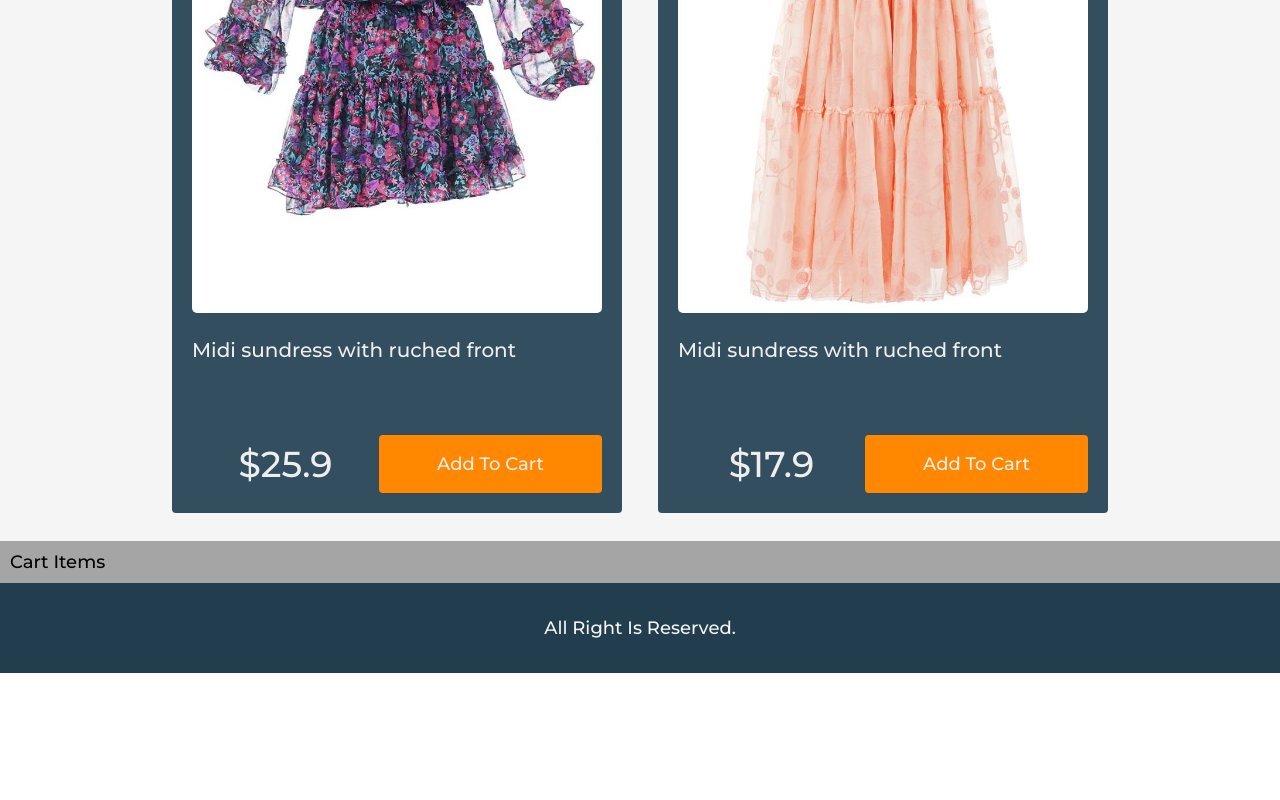
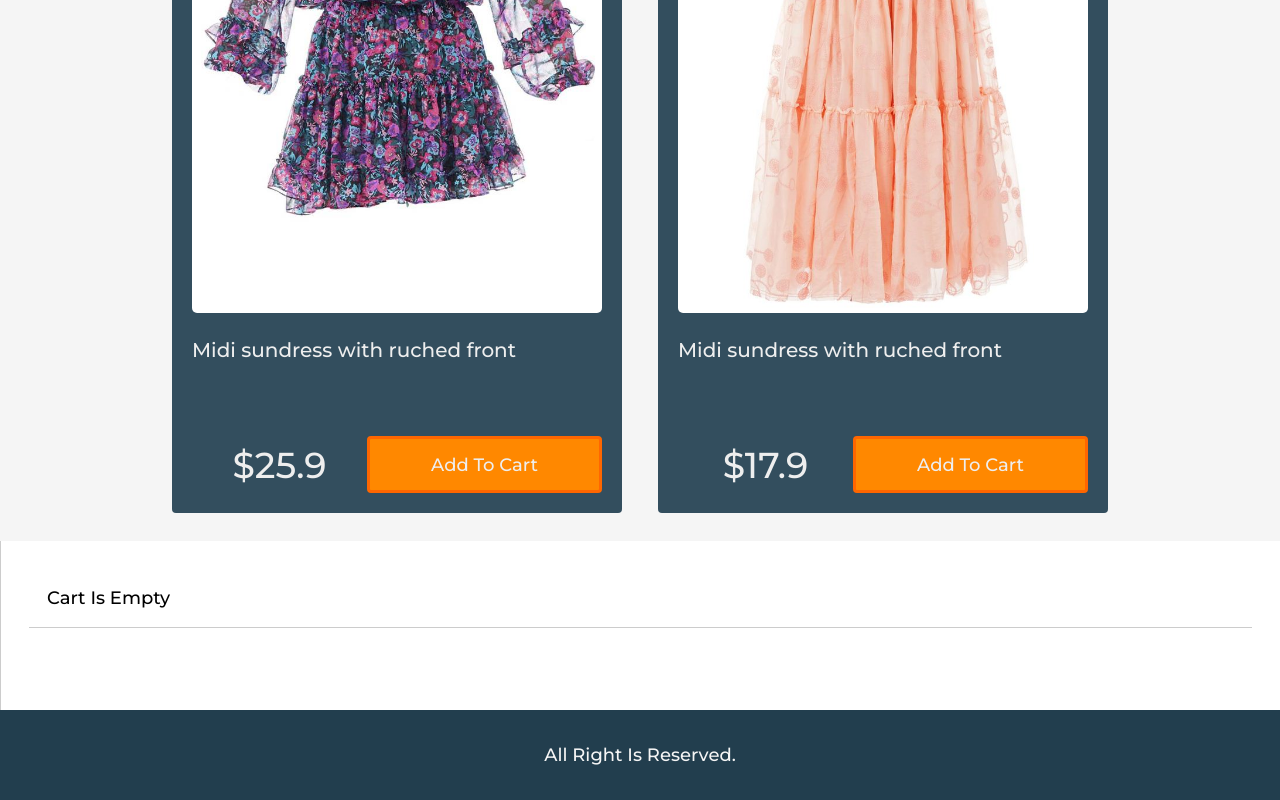
Before and after one commit to MohamadHadiyan/react-shopping-cart, a React (Create React App) app: page / in a window 1280 px wide. Shown: the part 2206-3006 px from the top of the page. Before the commit the page ends 2879 px from the top, so only its background shows below. Built offline with nearby package versions, Linux system fonts and the light colour scheme.

Commit message:
cart component

```diff
--- a/src/App.js
+++ b/src/App.js
@@ -1,6 +1,7 @@
 // feature 1
 // test 1
 import React from 'react';
+import Cart from './components/Cart';
 import Filter from './components/Filter';
 import Products from './components/Products';
 
@@ -14,10 +15,44 @@ class App extends React.Component {
 
     this.state = {
       products: data.products,
+      cartItems: [],
       size: "",
       sort: ""
     }
   }
+
+  //Add to Cart method
+  addToCart = (product) => {
+    const cartItems = this.state.cartItems.slice()
+
+    let alreadyInCart = false
+
+    cartItems.forEach((item) => {
+      if (item._id === product._id) {
+        item.count++
+        alreadyInCart = true
+      }
+    })
+
+    if (!alreadyInCart) {
+      cartItems.push({ ...product, count: 1 })
+    }
+
+    this.setState({ cartItems })
+
+  }
+
+
+  removeFromCart = (product) => {
+    const cartItems = this.state.cartItems.slice()
+
+    this.setState({
+      cartItems: cartItems.filter((x) => x._id !== product._id)
+    })
+  }
+
+
+  // Sort products method
 
   sortProducts = (event) => {
     //impl
@@ -33,6 +68,8 @@ class App extends React.Component {
       ))
     }))
   }
+
+  // Filter products method
 
   filterProducts = (event) => {
     //impl
@@ -72,10 +109,10 @@ class App extends React.Component {
                 filterProducts={this.filterProducts}
                 sortProducts={this.sortProducts}
               ></Filter>
-              <Products products={this.state.products} />
+              <Products products={this.state.products} addToCart={this.addToCart} />
             </div>
             <div className="sidebar">
-              Cart Items
+              <Cart cartItems={this.state.cartItems} removeFromCart={this.removeFromCart} />
             </div>
           </div>
         </main>
--- /dev/null
+++ b/src/components/Cart.js
@@ -0,0 +1,57 @@
+import React, { Component } from 'react'
+import FormatCurrency from '../Util'
+
+export default class Cart extends Component {
+
+    render() {
+
+        const { cartItems } = this.props
+
+        return (
+            <div>
+                {
+                    cartItems.length === 0 ? (
+                        <div className="cart cart-header">Cart Is Empty</div>
+                    )
+                        :
+                        (
+                            <div className="cart cart-header">
+                                You have {cartItems.length} in the cart {" "}
+                            </div>
+                        )
+                }
+                <div className="cart">
+                    <ul className="cart-items">
+                        {cartItems.map((item) => (
+                            <li key={item._id}>
+                                <div>
+                                    <img src={item.image} alt={item.title} />
+                                </div>
+                                <div>
+                                    <div>{item.title}</div>
+                                    <div className="right">
+                                        {FormatCurrency(item.price)} X {item.count}{" "}
+                                        <button className="button" onClick={() => this.props.removeFromCart(item)}>Remove</button>
+                                    </div>
+                                </div>
+                            </li>
+                        ))}
+                    </ul>
+                </div>
+                {cartItems.length !== 0 && (
+                    <div className="cart">
+                        <div className="total">
+                            <div>
+                                Total: {" "}
+                                {FormatCurrency(
+                                    cartItems.reduce((a, c) => a + (c.price * c.count), 0))
+                                }
+                            </div>
+                            <button className="button primary">proceed</button>
+                        </div>
+                    </div>
+                )}
+            </div>
+        )
+    }
+}
--- a/src/components/Products.js
+++ b/src/components/Products.js
@@ -15,7 +15,7 @@ export default class Products extends Component {
                                 </a>
                                 <div className="product-price">
                                     <div>{FormatCurrency(product.price)}</div>
-                                    <button className="button primary">Add To Cart</button>
+                                    <button onClick={() => this.props.addToCart(product)} className="button primary">Add To Cart</button>
                                 </div>
                             </div>
                         </li>
--- a/src/index.css
+++ b/src/index.css
@@ -27,6 +27,16 @@ body,#root{
   grid-template-columns: 1fr;
   height: 100%;
 
+}
+
+/* Global styling */
+.button{
+  padding: 0.8rem 1.5rem;
+  border: none;
+  border-radius: 4px;
+  background-color: #f5f5f5;
+  border:3px solid #ff6600;
+  cursor: pointer;
 }
 
 /* ====================== Start header area ====================== */
@@ -69,15 +79,97 @@ main{
   flex-wrap: wrap;
 }
 
+/* ====================== Start sidebar area ====================== */
+
+.sidebar{
+  flex: 1 20rem;
+  /* background-color: #a5a5a5; */
+  /* box-shadow: 3px 5px 8px #223e4e; */
+  border-left: 1px solid #ccc;
+  padding: 10px;
+}
+
+/* ==== Cart Items style ==== */
+
+.cart{
+  display:flex;
+  padding: 1rem;
+  margin: 1rem;
+}
+
+.cart-header{
+  border-bottom: 1px solid #ccc;
+}
+
+.cart-items{
+  width: 100%;
+}
+
+.cart-items img{
+  width:5rem;
+  border: 1px solid #ccc;
+  border-radius: 3px;
+}
+
+.cart-items li{
+  display: flex;
+  border-bottom: 1px solid #ccc;
+}
+
+.cart-items li div{
+  padding: 0.5rem;
+}
+
+.cart-items li div:last-child{
+  flex: 1;
+}
+
+.cart-items .right{
+  display: flex;
+  justify-content: space-between;
+}
+
+.cart-items .right button{
+  padding: 0.7rem 2rem;
+}
+
+.cart-items .right button:hover{
+  background-color: rgb(231, 193, 175);
+}
+
+.cart .total{
+  display: flex;
+  justify-content: space-between;
+  align-items: center;
+  width: 100%;
+  padding-right: 20px;
+}
+
+.cart .total > div{
+  font-size: 1.5rem;
+}
+
+.cart .total > div,
+.cart .total > button{
+  flex: 1rem;
+}
+
+
+.cart .total button{
+  background-color: #ff8800;
+}
+
+.cart .total button:hover{
+  background-color: #ff6600;
+}
+
+
+/* ====================== End sidebar area ====================== */
+
+
 .main{
   flex:3 60rem;
   background-color: #f5f5f5;
-  padding: 10px;
-}
-
-.sidebar{
-  flex: 1 20rem;
-  background-color: #a5a5a5;
   padding: 10px;
 }
 
@@ -165,14 +257,6 @@ main{
   width: 100%;
 }
 
-.product .product-price .button{
-  padding: 1rem;
-  border: none;
-  border-radius: 4px;
-  background-color: #f5f5f5;
-  cursor: pointer;
-}
-
 .product .product-price .button.primary{
   background-color: #ff8800;
 }
```
